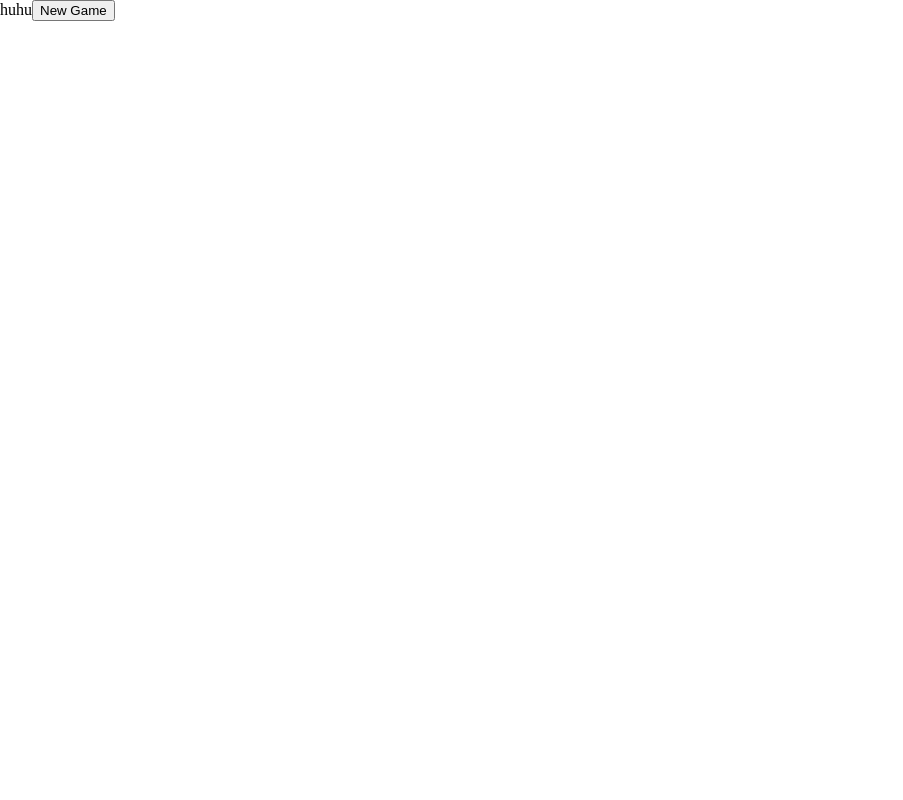
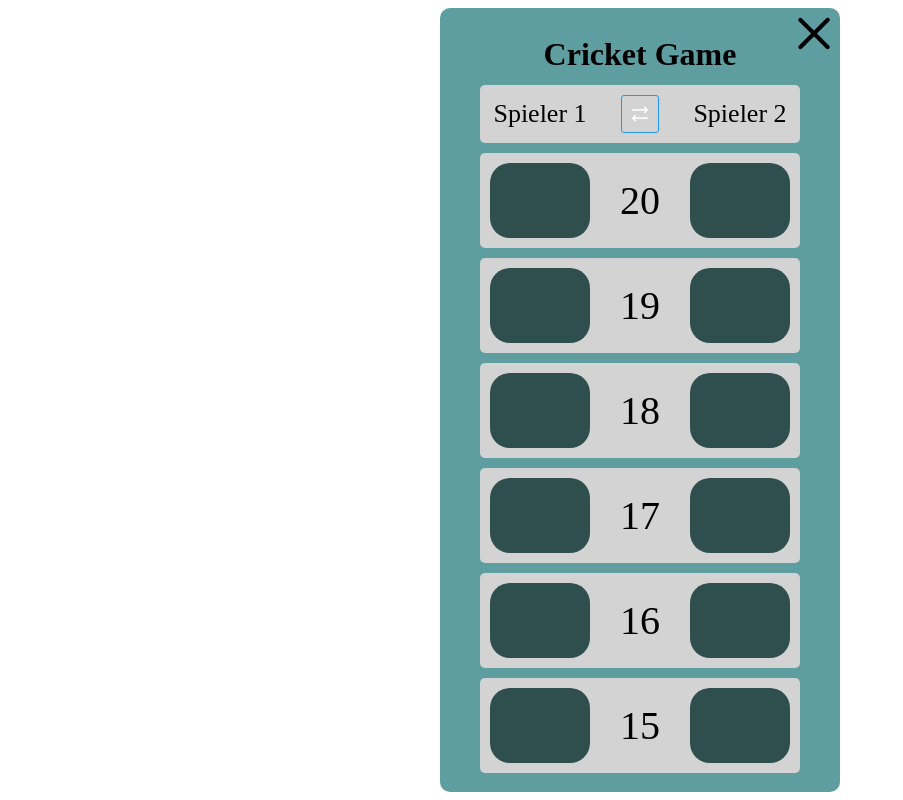
Before and after one commit to zahnmeissel/master-darts, a React (Vite) app: page / in a window 1280 px wide. Both pictures are taken after a click on the button "Start Game". Shown: the whole page, without its empty margins (0-903 px from the left). Built offline with nearby package versions, Linux system fonts and the light colour scheme.

Commit message:
new flow

```diff
--- a/src/context/GameContext.tsx
+++ b/src/context/GameContext.tsx
@@ -5,7 +5,8 @@ import type {DartThrow} from "../domain/dartTypes";
 export type GameAction =
     | { type: "START_GAME" }
     | { type: "THROW_DART"; dart: DartThrow }
-    | { type: "RESET_GAME" };
+    | { type: "RESET_GAME" }
+    | { type: "SET_CURRENT_PLAYER_INDEX"; playerId: number};
 
 function gameReducer(
     state: UnifiedGameState,
@@ -18,6 +19,8 @@ function gameReducer(
             return state.rules.applyThrow(state, action.dart);
         case "RESET_GAME":
             return {...state, status: "SETUP"};
+        case "SET_CURRENT_PLAYER_INDEX":
+            return {...state, currentPlayerIndex: action.playerId};
         default:
             return state;
     }
@@ -26,8 +29,8 @@ function gameReducer(
 type GameDispatch = (action: GameAction) => void;
 
 type GameContextValue = {
-    state: UnifiedGameState;
-    dispatch: (action: GameAction) => void;
+    gameState: UnifiedGameState;
+    gameDispatch: (action: GameAction) => void;
 };
 
 const GameContext = createContext<GameContextValue | null>(null);
@@ -42,10 +45,10 @@ export function GameProvider(
         initialState,
         children
     }: GameProviderProps) {
-    const [state, dispatch] = useReducer(gameReducer, initialState);
+    const [gameState, gameDispatch] = useReducer(gameReducer, initialState);
 
     return (
-        <GameContext.Provider value={{ state, dispatch }}>
+        <GameContext.Provider value={{ gameState, gameDispatch }}>
             {children}
         </GameContext.Provider>
     );
--- a/src/domain/rules/CricketUnifiedRules.ts
+++ b/src/domain/rules/CricketUnifiedRules.ts
@@ -10,7 +10,7 @@ export type CricketPlayer = {
   score: number;
 };
 
-const TARGETS: CricketTarget[] = [20, 19, 18, 17, 16, 15, 25];
+export const TARGETS: CricketTarget[] = [20, 19, 18, 17, 16, 15, 25];
 
 export class CricketUnifiedRules implements UnifiedRules {
   name = "CRICKET";
--- a/src/game-variants/components/HitScore.tsx
+++ b/src/game-variants/components/HitScore.tsx
@@ -1,24 +1,28 @@
 import BaseScore from "./BaseScore.tsx";
 import {useCallback, useState} from "react";
+import type {DartThrow} from "../../domain/dartTypes";
+import {useGame} from "../../context/GameContext";
 
 interface HitScoreProps extends React.HTMLAttributes<HTMLDivElement> {
 	index: number;
 	disabled: boolean;
 	playerId: number;
-	onIncrementScore: (score: number, index: number, playerId: number) => void;
 }
 
-export default function HitScore({onIncrementScore, index, playerId, disabled, ...restProps}: HitScoreProps) {
+export default function HitScore({target, playerId, disabled, ...restProps}: HitScoreProps) {
+
+	const {gameState, gameDispatch} = useGame();
+
 	const [count, setCount] = useState(0);
 
 	const handleClick = useCallback((event: React.MouseEvent<HTMLDivElement>) => {
 		console.log("HitScore clicked", event);
 		if (!disabled) {
-			const newCount = count + 1;
-			setCount(newCount);
-			onIncrementScore(newCount, index, playerId);
+			setCount(c => c + 1);
+			gameDispatch({type: "SET_CURRENT_PLAYER_INDEX", playerId});
+			gameDispatch({type: "THROW_DART", dart: {value: target, multiplier: 1}})
 		}
-	}, [disabled, onIncrementScore, index, playerId]);
+	}, [disabled, target, playerId]);
 
 	return (
 		<BaseScore onClick={handleClick} {...restProps}
--- a/src/game-variants/cricket/Cricket.tsx
+++ b/src/game-variants/cricket/Cricket.tsx
@@ -3,8 +3,14 @@ import {type GameProps, type PlayerInfo, cricketGameScores, cricketGameScoresAsN
 import {useState} from "react";
 import TotalScore from "./TotalScore.tsx";
 import HitScore from "../components/HitScore.tsx";
+import {useGame} from "../../context/GameContext";
+import {TARGETS} from "../../domain/rules/CricketUnifiedRules";
+import {useGameSetup} from "../../context/gameSetupContext";
 
 export default function Cricket({playerNames}: GameProps) {
+
+    const {gameState, gameDispatch} = useGame();
+    const {state, dispatch} = useGameSetup();
 
     const [player1, setPlayer1] = useState([0, 0, 0, 0, 0, 0, 0]);
     const [player2, setPlayer2] = useState([0, 0, 0, 0, 0, 0, 0]);
@@ -15,7 +21,7 @@ export default function Cricket({playerNames}: GameProps) {
         return convertInitialPlayers(playerNames);
     });
 
-    const isTwoPlayers = playerNames.length === 2;
+    const isTwoPlayers = gameState.players.length === 2;
 
     function convertInitialPlayers(playerNames): PlayerInfo[] {
         if (!Array.isArray(playerNames)) return [];
@@ -48,7 +54,7 @@ export default function Cricket({playerNames}: GameProps) {
     }
 
     function isNumberClosed(number: number): boolean {
-        return players.every(p => isClosed(p, number));
+        return false;//players.every(p => isClosed(p, number));
     }
 
     function allOpponentsClosed(players: PlayerInfo[], activePlayerId: number, number: number) {
@@ -106,7 +112,7 @@ export default function Cricket({playerNames}: GameProps) {
     }
 
     function isDisabled(index: number): boolean {
-        return player1[index] >= 3 && player2[index] >= 3;
+        return false;//player1[index] >= 3 && player2[index] >= 3;
     }
 
     function calculateTotalScore(scores: number[]) {
@@ -137,75 +143,81 @@ export default function Cricket({playerNames}: GameProps) {
     }
 
     return (
+        <>
             <div className="gameboard">
-            <header className="header">
-                <h1>Cricket Game</h1>
+                <header className="board-header">
+                    <h1 className={"board-title"}>Cricket Game</h1>
+                    <button className="board-close" type="button" aria-label="Close" onClick={() => dispatch({type: "RESET_SETUP"})}>
+                        <i className="pi pi-times" />
+                    </button>
                 </header>
                 <div className="game">
                     <div className="player-info">
-                    {isTwoPlayers ? (
-                        <>
-                            <div className="player-name">
-                                {playerNames[0]}
-                            </div>
-                            <div className="player-name">
-                                {playerNames[1]}
-                            </div>
-                        </>
-                    ) : (
-                        <>
-                            <div className="player-switch-button">
+                        {gameState.players.reduce<React.ReactNode[]>((acc, player, i) => {
+                            if (!isTwoPlayers && i === 0) {
+                                acc.push(
+                                    <div className="player-switch-button" key="switch-left">
                                         <Button icon="pi pi-arrow-right-arrow-left"/>
                                     </div>
-                            {players.map((player, index) => (
-                                <div className="player-name" key={index}>
-                                    {player}
+                                );
+                            }
+
+                            acc.push(
+                                <div className="player-name" key={`p-${player.id ?? i}`}>
+                                    {String(player.name)}
                                 </div>
-                            ))}
-                        </>
-                    )}
+                            );
+
+                            if (isTwoPlayers && i === 0) {
+                                acc.push(
+                                    <div className="player-switch-button" key="switch-mid">
+                                        <Button icon="pi pi-arrow-right-arrow-left"/>
                                     </div>
-                {cricketGameScores.map((score, index) => {
+                                );
+                            }
+
+                            return acc;
+                        }, [])}
+                    </div>
+                    {TARGETS.map((score, index) => {
                         return (
                             <div className={`player-info ${isDisabled(index) ? "disabled" : ""}`} key={index}>
                                 {
                                     isTwoPlayers ? (
                                         <>
                                             <HitScore
-                                            onIncrementScore={incrementScore}
                                                 index={index}
                                                 disabled={isNumberClosed(index)}
-                                            playerId={0}/>
+                                                playerId={gameState.players[0].id}/>
                                             <div className="player-switch-button">
                                                 {score}
                                             </div>
                                             <HitScore
-                                            onIncrementScore={incrementScore}
                                                 index={index}
                                                 disabled={isNumberClosed(index)}
-                                            playerId={1}/>
+                                                playerId={gameState.players[1].id}/>
                                         </>
                                     ) : (
                                         <>
                                             <div className="player-switch-button">
                                                 {score}
                                             </div>
-                                        {players.map((player, keyIndex) => (
+                                            {gameState.players.map((player, keyIndex) => (
                                                 <HitScore
-                                                key={keyIndex}
-                                                onIncrementScore={incrementScore}
+                                                    key={player.id}
                                                     index={index}
                                                     disabled={isClosed(player, index)}
-                                                playerId={keyIndex}/>
+                                                    playerId={player.id}/>
                                             ))}
                                         </>
                                     )
                                 }
                             </div>
                         )
-                })}
+                    })
+                    }
                 </div>
-            <footer className={"footer"}>
+                {/*<footer className={"footer"}>
                     <div className="player-info">
                         {isTwoPlayers ? (
                             <>
@@ -232,7 +244,8 @@ export default function Cricket({playerNames}: GameProps) {
                             </>
                         )}
                     </div>
-            </footer>
+                </footer>*/}
             </div>
+        </>
     )
 }
--- a/src/gameSetupGate.tsx
+++ b/src/gameSetupGate.tsx
@@ -5,6 +5,8 @@ import {GameProvider} from "./context/GameContext";
 import type {UnifiedGameState} from "./domain/model/UnifiedGameState";
 import {createCricketGame, createX01Game} from "./domain/CreateGameVariant";
 import {GameType} from "./lib/constants";
+import { Button } from 'primereact/button';
+import Cricket from "./game-variants/cricket/Cricket";
 
 export default function GameSetupGate() {
     const {state: setupState, dispatch} = useGameSetup();
@@ -24,8 +26,9 @@ export default function GameSetupGate() {
 
     return (
         <GameProvider initialState={startGame(setupState)}>
-            huhu
-            <button onClick={() => dispatch({type: "RESET_SETUP"})}>New Game</button>
+            {
+                <Cricket/>
+            }
         </GameProvider>
     )
 }
--- a/src/index.scss
+++ b/src/index.scss
@@ -18,6 +18,48 @@ body {
 
 }
 
+.board-header {
+  position: relative;
+  padding: 12px 16px;
+}
+
+.board-title {
+  margin: 0;
+  text-align: center; /* horizontal zentriert */
+}
+.board-close {
+  position: absolute;
+  top: -16px;
+  right: -40px;
+  display: inline-flex;
+  align-items: center;
+  justify-content: center;
+
+  padding: 6px;
+  border: 0;
+  background: transparent;
+  cursor: pointer;
+  border-radius: 10px; /* damit hover schön rund ist */
+}
+
+/* Hover-Effekt fürs Icon */
+.board-close:hover {
+  /* Hintergrund + Farbe beim Hover */
+  background: rgba(0, 0, 0, 0.08);
+}
+.board-close .pi {
+  font-size: 40px;
+  line-height: 1;
+}
+.board-close:hover .pi {
+  color: #d00; /* Hover-Farbe (anpassen) */
+}
+
+/* Optional: nicer focus (Keyboard) */
+.board-close:focus-visible {
+  outline: 2px solid rgba(0,0,0,0.4);
+  outline-offset: 2px;
+}
 .header,
 .footer {
   flex-shrink: 0;
```
Lines whose indentation alone changed are shown as unchanged.
